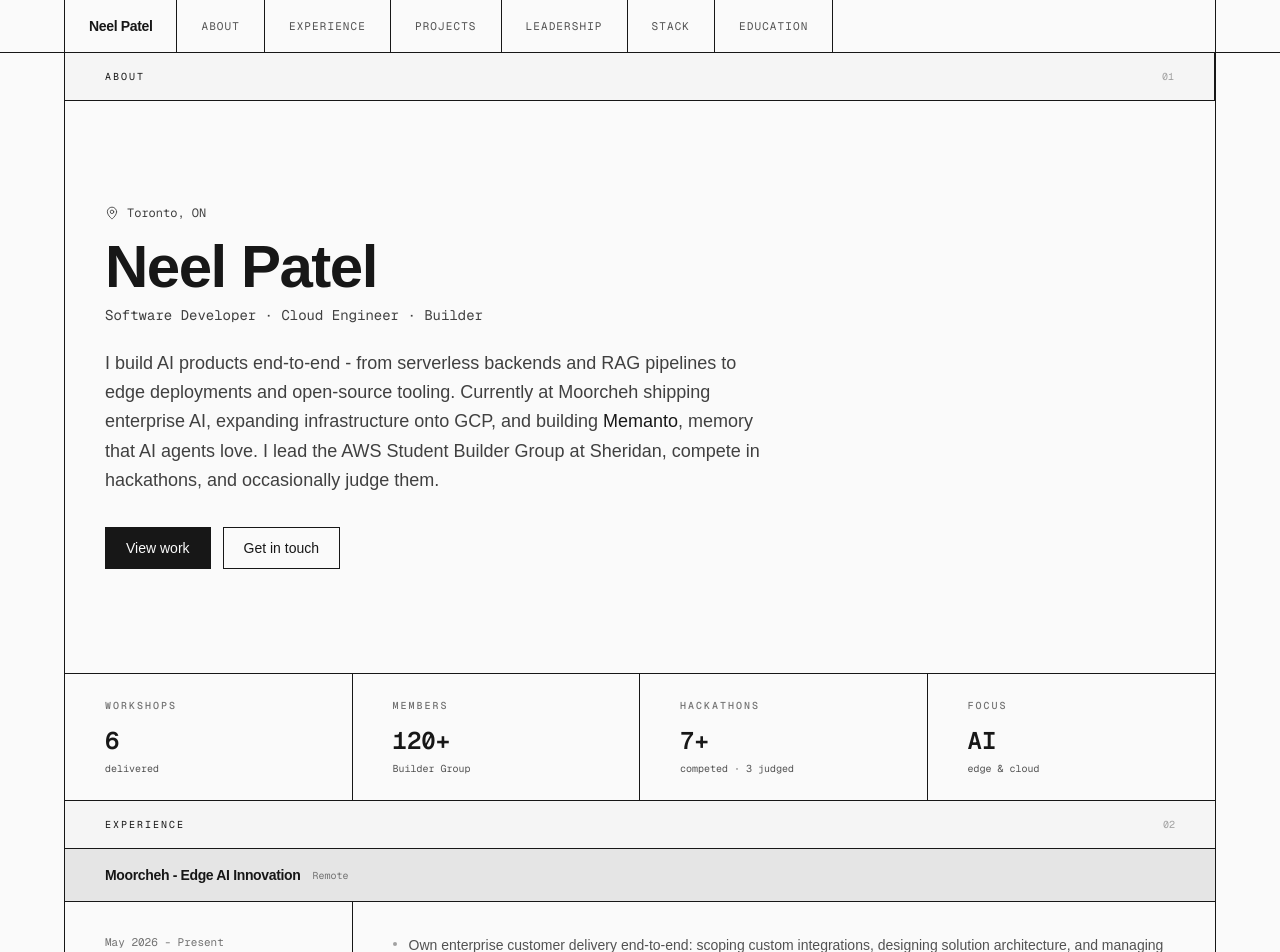
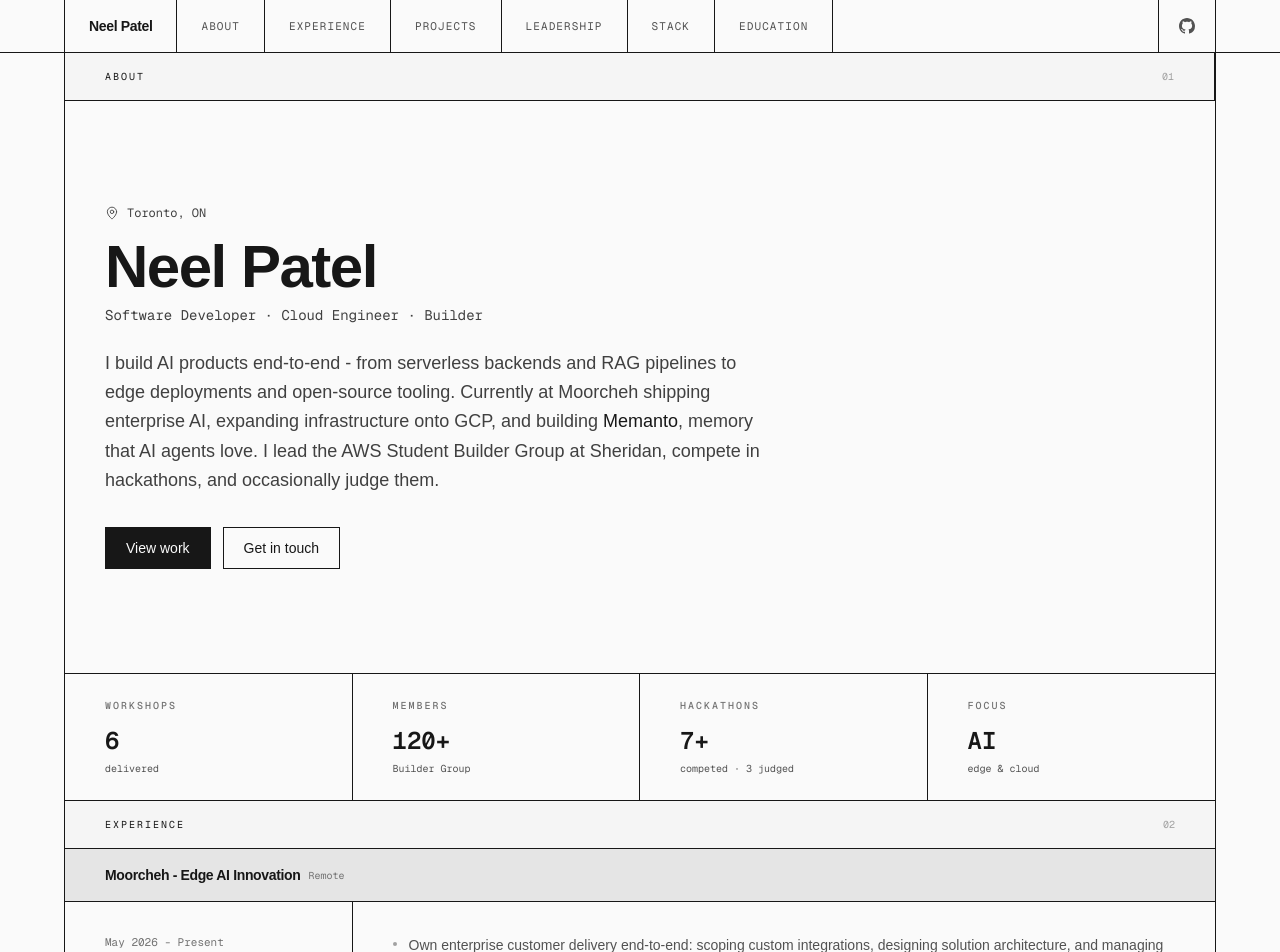
Before and after one commit to Neelpatel1604/portfolio, a Next.js app: page / in a window 1280 px wide. Shown: the top 952 px of the page. Built offline with nearby package versions, Linux system fonts and the light colour scheme.

Commit message:
Enhance layout and content in app/layout.tsx and app/page.tsx; update metadata for improved branding; modify experience-section and projects-section for better responsiveness; add GitHub link in navigation for accessibility.

```diff
--- a/app/layout.tsx
+++ b/app/layout.tsx
@@ -14,8 +14,8 @@
 });
 
 export const metadata: Metadata = {
-  title: "Neel Patel",
-  description: "Generated by create next app",
+  title: "Neel Patel — neelbuilds",
+  description: "Software Developer, Cloud Engineer, and Builder. Building AI products, open-source tooling, and edge deployments.",
 };
 
 export default function RootLayout({
--- a/app/page.tsx
+++ b/app/page.tsx
@@ -63,7 +63,7 @@
               <MapPin className="size-3.5 shrink-0" strokeWidth={1.5} />
               Toronto, ON
             </div>
-            <h1 className="mt-4 text-4xl font-semibold tracking-tight md:text-5xl lg:text-6xl">
+            <h1 className="mt-4 text-3xl font-semibold tracking-tight sm:text-4xl md:text-5xl lg:text-6xl">
               Neel Patel
             </h1>
             <p className="mt-2 font-mono text-sm text-neutral-700 dark:text-neutral-300">
@@ -88,12 +88,12 @@
               >
                 View work
               </a>
-              <a
-                href="#contact"
-                className={`inline-flex items-center justify-center border ${B} px-5 py-2.5 text-sm font-medium transition-colors hover:bg-neutral-100 dark:hover:bg-neutral-900`}
-              >
-                Get in touch
-              </a>
+                <a
+                  href="mailto:neelvp2004@gmail.com"
+                  className={`inline-flex items-center justify-center border ${B} px-5 py-2.5 text-sm font-medium transition-colors hover:bg-neutral-100 dark:hover:bg-neutral-900`}
+                >
+                  Get in touch
+                </a>
             </div>
           </div>
 
--- a/components/experience-section.tsx
+++ b/components/experience-section.tsx
@@ -42,11 +42,11 @@
 function CompanyHeader({ exp }: { exp: Experience }) {
   return (
     <div
-      className={`flex items-center justify-between border-b border-r px-6 py-4 md:px-10 bg-neutral-200 dark:bg-neutral-800 ${B}`}
+      className={`flex items-center justify-between gap-3 border-b border-r px-6 py-4 md:px-10 bg-neutral-200 dark:bg-neutral-800 ${B}`}
     >
-      <div className="flex items-center gap-3">
-        <span className="text-sm font-semibold tracking-tight">{exp.org}</span>
-        <span className="font-mono text-[10px] text-neutral-500 dark:text-neutral-400">
+      <div className="flex min-w-0 items-center gap-2">
+        <span className="truncate text-sm font-semibold tracking-tight">{exp.org}</span>
+        <span className="shrink-0 font-mono text-[10px] text-neutral-500 dark:text-neutral-400">
           {exp.location}
         </span>
       </div>
@@ -55,9 +55,9 @@
           href={exp.link.href}
           target="_blank"
           rel="noopener noreferrer"
-          className="inline-flex items-center gap-1 font-mono text-[10px] uppercase tracking-wider text-neutral-500 transition-colors hover:text-neutral-900 dark:text-neutral-400 dark:hover:text-white"
+          className="shrink-0 inline-flex items-center gap-1 font-mono text-[10px] uppercase tracking-wider text-neutral-500 transition-colors hover:text-neutral-900 dark:text-neutral-400 dark:hover:text-white"
         >
-          {exp.link.label}
+          <span className="hidden sm:inline">{exp.link.label}</span>
           <ArrowUpRight className="size-3" strokeWidth={1.5} />
         </a>
       )}
--- a/components/nav.tsx
+++ b/components/nav.tsx
@@ -45,11 +45,24 @@
           ))}
         </div>
 
+        {/* GitHub icon — rightmost on desktop */}
+        <a
+          href="https://github.com/Neelpatel1604"
+          target="_blank"
+          rel="noopener noreferrer"
+          aria-label="GitHub"
+          className={`ml-auto hidden items-center border-l px-5 transition-colors hover:bg-neutral-100 dark:hover:bg-neutral-900 md:flex ${border}`}
+        >
+          <svg viewBox="0 0 16 16" className="size-4 fill-current text-neutral-600 dark:text-neutral-400" aria-hidden>
+            <path d="M8 0C3.58 0 0 3.58 0 8c0 3.54 2.29 6.53 5.47 7.59.4.07.55-.17.55-.38 0-.19-.01-.82-.01-1.49-2.01.37-2.53-.49-2.69-.94-.09-.23-.48-.94-.82-1.13-.28-.15-.68-.52-.01-.53.63-.01 1.08.58 1.23.82.72 1.21 1.87.87 2.33.66.07-.52.28-.87.51-1.07-1.78-.2-3.64-.89-3.64-3.95 0-.87.31-1.59.82-2.15-.08-.2-.36-1.02.08-2.12 0 0 .67-.21 2.2.82.64-.18 1.32-.27 2-.27.68 0 1.36.09 2 .27 1.53-1.04 2.2-.82 2.2-.82.44 1.1.16 1.92.08 2.12.51.56.82 1.27.82 2.15 0 3.07-1.87 3.75-3.65 3.95.29.25.54.73.54 1.48 0 1.07-.01 1.93-.01 2.2 0 .21.15.46.55.38A8.013 8.013 0 0016 8c0-4.42-3.58-8-8-8z" />
+          </svg>
+        </a>
+
         {/* Mobile menu toggle */}
         <button
           onClick={() => setOpen((v) => !v)}
           aria-label="Toggle menu"
-          className={`ml-auto flex items-center border-l px-5 md:hidden ${border}`}
+          className={`flex items-center border-l px-5 md:hidden ${border}`}
         >
           {open ? (
             <X className="size-4" strokeWidth={1.5} />
@@ -62,7 +75,7 @@
       {/* Mobile dropdown */}
       {open && (
         <div
-          className={`mx-auto max-w-6xl border-l border-r ${border} md:hidden`}
+          className={`mx-auto max-w-6xl border-l border-r border-t ${border} md:hidden`}
         >
           {links.map((link) => (
             <a
@@ -74,6 +87,18 @@
               {link.label}
             </a>
           ))}
+          <a
+            href="https://github.com/Neelpatel1604"
+            target="_blank"
+            rel="noopener noreferrer"
+            onClick={() => setOpen(false)}
+            className={`flex items-center gap-2 border-b px-6 py-4 font-mono text-[11px] uppercase tracking-widest text-neutral-600 hover:bg-neutral-100 dark:text-neutral-400 dark:hover:bg-neutral-900 ${border}`}
+          >
+            <svg viewBox="0 0 16 16" className="size-3.5 fill-current" aria-hidden>
+              <path d="M8 0C3.58 0 0 3.58 0 8c0 3.54 2.29 6.53 5.47 7.59.4.07.55-.17.55-.38 0-.19-.01-.82-.01-1.49-2.01.37-2.53-.49-2.69-.94-.09-.23-.48-.94-.82-1.13-.28-.15-.68-.52-.01-.53.63-.01 1.08.58 1.23.82.72 1.21 1.87.87 2.33.66.07-.52.28-.87.51-1.07-1.78-.2-3.64-.89-3.64-3.95 0-.87.31-1.59.82-2.15-.08-.2-.36-1.02.08-2.12 0 0 .67-.21 2.2.82.64-.18 1.32-.27 2-.27.68 0 1.36.09 2 .27 1.53-1.04 2.2-.82 2.2-.82.44 1.1.16 1.92.08 2.12.51.56.82 1.27.82 2.15 0 3.07-1.87 3.75-3.65 3.95.29.25.54.73.54 1.48 0 1.07-.01 1.93-.01 2.2 0 .21.15.46.55.38A8.013 8.013 0 0016 8c0-4.42-3.58-8-8-8z" />
+            </svg>
+            GitHub
+          </a>
         </div>
       )}
     </nav>
--- a/components/projects-section.tsx
+++ b/components/projects-section.tsx
@@ -52,7 +52,7 @@
                   {proj.year}
                 </span>
               )}
-              <div className={`flex items-center justify-between gap-4 ${proj.year ? "mt-3" : ""}`}>
+              <div className={`flex flex-wrap items-center justify-between gap-3 ${proj.year ? "mt-3" : ""}`}>
                 <h3 className="text-lg font-semibold tracking-tight">{proj.title}</h3>
                 <div className="flex items-center gap-2 shrink-0">
                   <a
```
